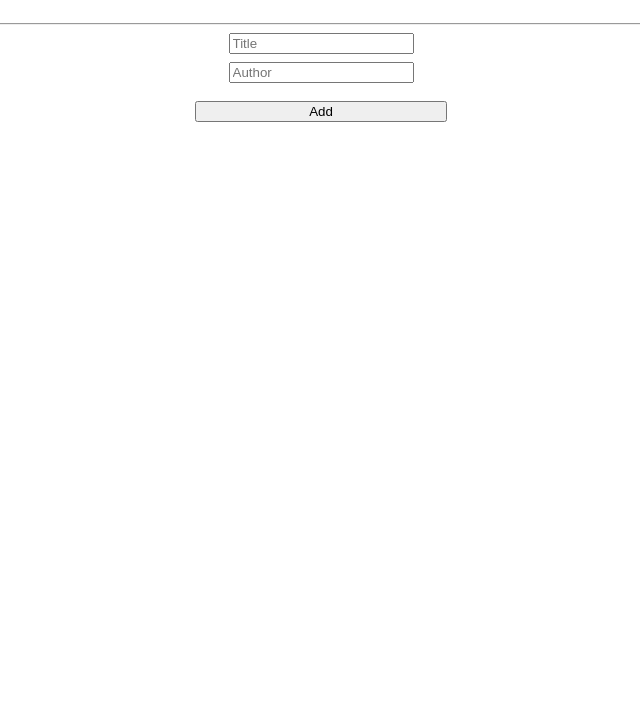
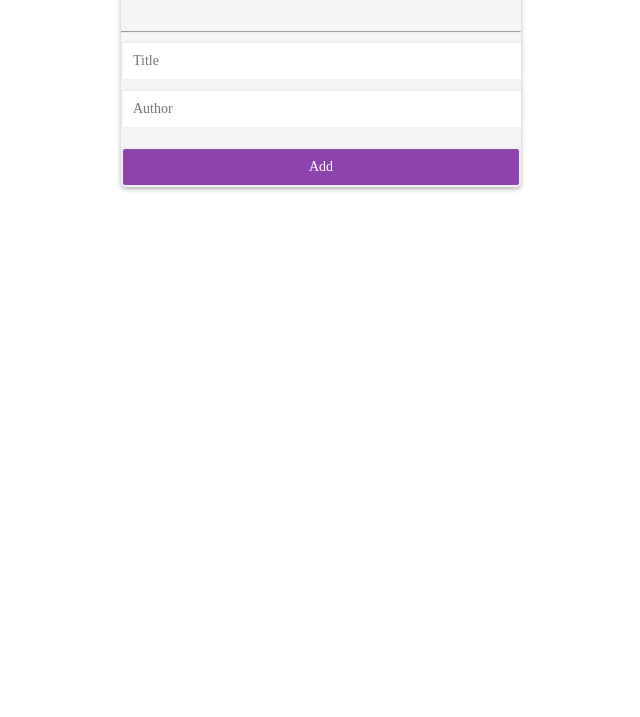
Before and after one commit to fortuneonyeka/books, a website: page index.html in a window 1280 px wide. Shown: the part 83-800 px from the top of the page, without its empty margins (319-959 px from the left). Drawn offline with Linux system fonts and the light colour scheme.

Commit message:
add basic styling

```diff
--- a/style.css
+++ b/style.css
@@ -1,17 +1,54 @@
+body {
+  text-align: center;
+  display: flex;
+  justify-content: center;
+}
+
 .container h1,
 .container #books {
   text-align: center;
 }
 
 .flex {
+  background-color: #b3d1d2;
+  display: inline-block;
   display: flex;
   justify-content: center;
 }
 
+
+
+
 .btn {
   width: 20%;
+  background-color: #8e44ad;
+  color: #fff;
+  font-size: 18px;
+  display: inline;
+  float: right;
+  padding: 20px;
+
 }
 
 .author {
   margin-top: 0.5rem;
 }
+
+.container {
+  background-color: whitesmoke;
+  border-radius: 5px;
+  box-shadow: 0 2px 5px rgba(0, 0, 0, 0.3);
+  width: 400px;
+  max-width: 100%;
+  overflow: hidden;
+}
+
+.form-group input {
+  border: 2px solid #f0f0f0;
+  border-radius: 4px;
+  display: block;
+  font-size: 14px;
+  width: 100%;
+  padding: 10px;
+  font-family: inherit;
+}
```
